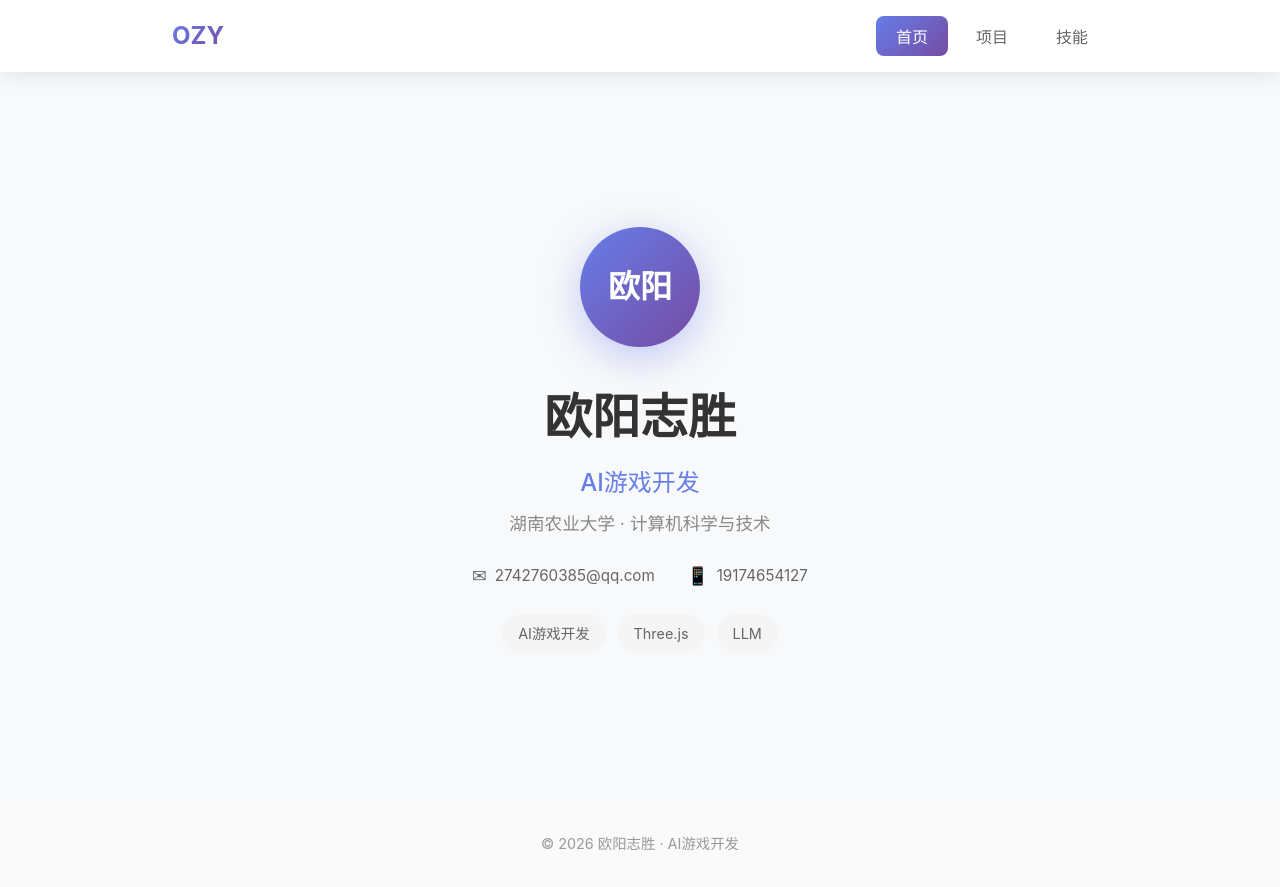
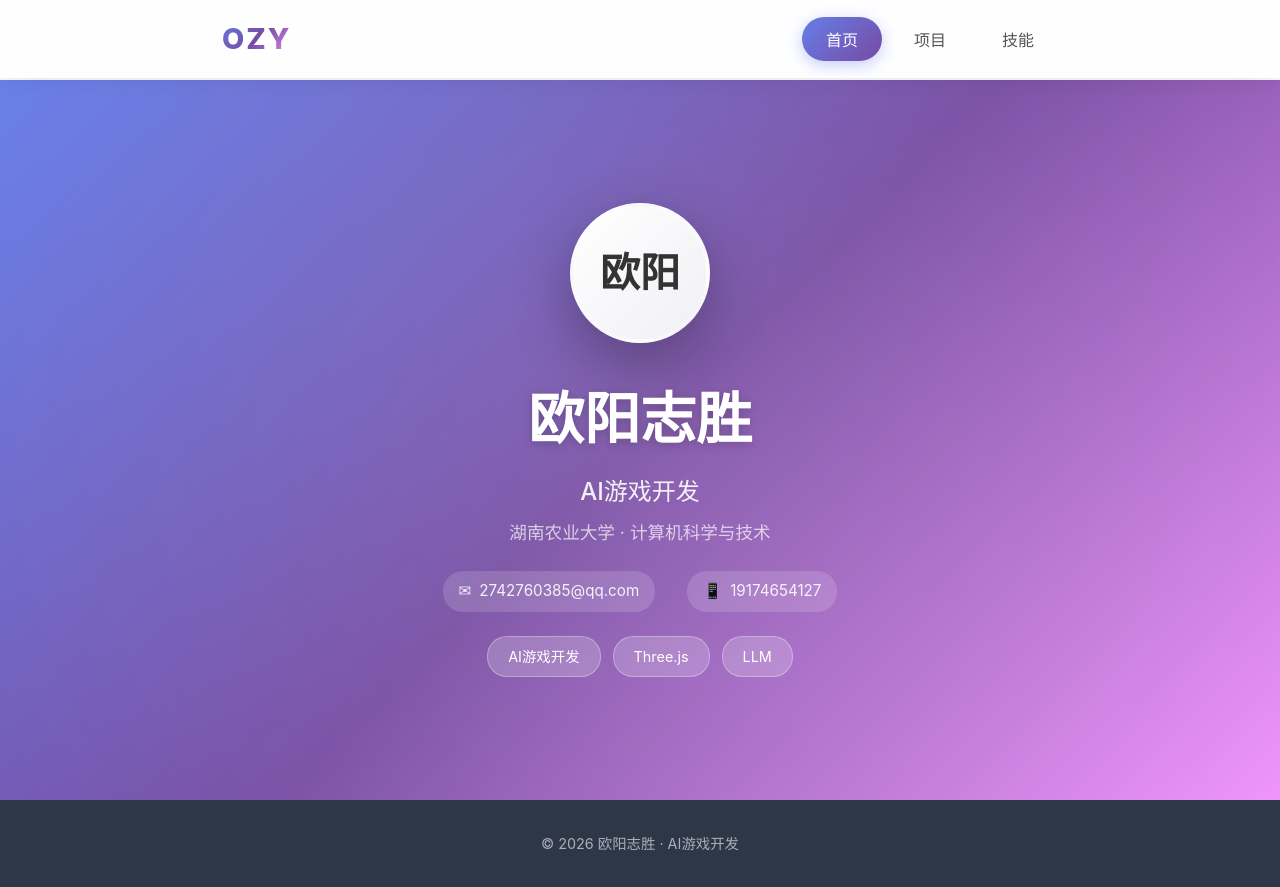
Before and after one commit to RosunOY/portfolio, a React (Vite) app: page / in a window 1280 px wide. Built offline with nearby package versions, Linux system fonts and the light colour scheme.

Commit message:
Update: 美化页面样式

```diff
--- a/src/App.css
+++ b/src/App.css
@@ -10,14 +10,14 @@
   top: 0;
   left: 0;
   right: 0;
-  background: rgba(255, 255, 255, 0.95);
-  backdrop-filter: blur(10px);
-  box-shadow: 0 2px 20px rgba(0, 0, 0, 0.1);
+  background: rgba(255, 255, 255, 0.85);
+  backdrop-filter: blur(20px);
+  box-shadow: 0 2px 20px rgba(0, 0, 0, 0.08);
   z-index: 100;
 }
 
 .nav-content {
-  max-width: 1000px;
+  max-width: 900px;
   margin: 0 auto;
   padding: 1rem 2rem;
   display: flex;
@@ -26,12 +26,13 @@
 }
 
 .logo {
-  font-size: 1.5rem;
-  font-weight: 700;
-  background: linear-gradient(135deg, #667eea 0%, #764ba2 100%);
+  font-size: 1.8rem;
+  font-weight: 800;
+  background: linear-gradient(135deg, #667eea 0%, #764ba2 50%, #f093fb 100%);
   -webkit-background-clip: text;
   -webkit-text-fill-color: transparent;
   background-clip: text;
+  letter-spacing: 2px;
 }
 
 .nav-links {
@@ -40,24 +41,26 @@
 }
 
 .nav-link {
-  padding: 0.5rem 1.25rem;
+  padding: 0.6rem 1.5rem;
   border: none;
   background: transparent;
   font-size: 1rem;
-  color: #666;
+  color: #555;
   cursor: pointer;
-  border-radius: 8px;
+  border-radius: 25px;
   transition: all 0.3s ease;
+  font-weight: 500;
 }
 
 .nav-link:hover {
-  background: #f5f5f5;
-  color: #333;
+  background: rgba(102, 126, 234, 0.1);
+  color: #667eea;
 }
 
 .nav-link.active {
   background: linear-gradient(135deg, #667eea 0%, #764ba2 100%);
   color: white;
+  box-shadow: 0 4px 15px rgba(102, 126, 234, 0.4);
 }
 
 /* Main */
@@ -73,45 +76,75 @@
   align-items: center;
   justify-content: center;
   padding: 2rem;
+  background: linear-gradient(135deg, #667eea 0%, #764ba2 50%, #f093fb 100%);
+  position: relative;
+  overflow: hidden;
+}
+
+.hero::before {
+  content: "";
+  position: absolute;
+  top: -50%;
+  left: -50%;
+  width: 200%;
+  height: 200%;
+  background: radial-gradient(
+    circle,
+    rgba(255, 255, 255, 0.1) 0%,
+    transparent 60%
+  );
+  animation: rotate 20s linear infinite;
+}
+
+@keyframes rotate {
+  from {
+    transform: rotate(0deg);
+  }
+  to {
+    transform: rotate(360deg);
+  }
 }
 
 .hero-content {
   text-align: center;
   max-width: 600px;
+  position: relative;
+  z-index: 1;
 }
 
 .avatar {
-  width: 120px;
-  height: 120px;
+  width: 140px;
+  height: 140px;
   margin: 0 auto 2rem;
   border-radius: 50%;
-  background: linear-gradient(135deg, #667eea 0%, #764ba2 100%);
+  background: linear-gradient(135deg, #fff 0%, #f0f0f5 100%);
   display: flex;
   align-items: center;
   justify-content: center;
-  font-size: 2rem;
-  color: white;
+  font-size: 2.5rem;
   font-weight: 600;
-  box-shadow: 0 10px 40px rgba(102, 126, 234, 0.4);
+  box-shadow: 0 20px 60px rgba(0, 0, 0, 0.3);
+  border: 4px solid rgba(255, 255, 255, 0.3);
 }
 
 .hero h1 {
-  font-size: 3rem;
-  font-weight: 700;
-  color: #333;
+  font-size: 3.5rem;
+  font-weight: 800;
+  color: white;
   margin-bottom: 0.5rem;
+  text-shadow: 0 2px 10px rgba(0, 0, 0, 0.2);
 }
 
 .title {
   font-size: 1.5rem;
-  color: #667eea;
+  color: rgba(255, 255, 255, 0.9);
   font-weight: 500;
   margin-bottom: 0.5rem;
 }
 
 .subtitle {
   font-size: 1.1rem;
-  color: #888;
+  color: rgba(255, 255, 255, 0.7);
   margin-bottom: 1.5rem;
 }
 
@@ -127,12 +160,17 @@
   display: flex;
   align-items: center;
   gap: 0.5rem;
-  color: #666;
+  color: rgba(255, 255, 255, 0.9);
   font-size: 0.95rem;
+  padding: 0.5rem 1rem;
+  background: rgba(255, 255, 255, 0.15);
+  border-radius: 20px;
+  transition: all 0.3s ease;
 }
 
-.contact-item .icon {
-  font-size: 1.1rem;
+.contact-item:hover {
+  background: rgba(255, 255, 255, 0.25);
+  transform: translateY(-2px);
 }
 
 .tags {
@@ -143,54 +181,60 @@
 }
 
 .tag {
-  padding: 0.5rem 1rem;
-  background: #f5f5f5;
+  padding: 0.5rem 1.25rem;
+  background: rgba(255, 255, 255, 0.2);
   border-radius: 20px;
   font-size: 0.9rem;
-  color: #666;
+  color: white;
+  border: 1px solid rgba(255, 255, 255, 0.3);
 }
 
 /* Projects */
 .projects {
   max-width: 900px;
   margin: 0 auto;
-  padding: 3rem 2rem;
+  padding: 4rem 2rem;
+  background: #f8f9fc;
 }
 
 .projects h2 {
-  font-size: 2rem;
+  font-size: 2.2rem;
   color: #333;
   margin-bottom: 1.5rem;
   text-align: center;
+  font-weight: 700;
 }
 
 .filter-bar {
   display: flex;
   justify-content: center;
   gap: 0.75rem;
-  margin-bottom: 2rem;
+  margin-bottom: 2.5rem;
 }
 
 .filter-btn {
-  padding: 0.5rem 1.25rem;
+  padding: 0.6rem 1.5rem;
   border: 2px solid #e0e0e0;
   background: white;
-  border-radius: 20px;
+  border-radius: 25px;
   font-size: 0.9rem;
   color: #666;
   cursor: pointer;
   transition: all 0.3s ease;
+  font-weight: 500;
 }
 
 .filter-btn:hover {
   border-color: #667eea;
   color: #667eea;
+  transform: translateY(-2px);
 }
 
 .filter-btn.active {
   background: linear-gradient(135deg, #667eea 0%, #764ba2 100%);
   border-color: transparent;
   color: white;
+  box-shadow: 0 4px 15px rgba(102, 126, 234, 0.3);
 }
 
 .project-list {
@@ -201,17 +245,17 @@
 
 .project-card {
   background: white;
-  border-radius: 16px;
-  padding: 1.5rem;
-  box-shadow: 0 4px 20px rgba(0, 0, 0, 0.08);
-  transition:
-    transform 0.3s ease,
-    box-shadow 0.3s ease;
+  border-radius: 20px;
+  padding: 1.75rem;
+  box-shadow: 0 4px 20px rgba(0, 0, 0, 0.06);
+  transition: all 0.3s ease;
+  border: 1px solid #f0f0f5;
 }
 
 .project-card:hover {
-  transform: translateY(-4px);
-  box-shadow: 0 8px 30px rgba(0, 0, 0, 0.12);
+  transform: translateY(-5px);
+  box-shadow: 0 12px 40px rgba(102, 126, 234, 0.15);
+  border-color: rgba(102, 126, 234, 0.2);
 }
 
 .project-header {
@@ -224,21 +268,23 @@
 }
 
 .project-header h3 {
-  font-size: 1.25rem;
+  font-size: 1.3rem;
   color: #333;
+  font-weight: 600;
 }
 
 .highlight {
-  padding: 0.25rem 0.75rem;
+  padding: 0.35rem 1rem;
   background: linear-gradient(135deg, #667eea 0%, #764ba2 100%);
   color: white;
-  border-radius: 12px;
+  border-radius: 15px;
   font-size: 0.8rem;
+  font-weight: 500;
 }
 
 .project-desc {
   color: #666;
-  line-height: 1.6;
+  line-height: 1.7;
   margin-bottom: 1rem;
 }
 
@@ -249,25 +295,28 @@
 }
 
 .tech-tag {
-  padding: 0.35rem 0.75rem;
-  background: #f0f0f5;
-  border-radius: 6px;
+  padding: 0.35rem 0.85rem;
+  background: linear-gradient(135deg, #f5f7fa 0%, #e8ecf1 100%);
+  border-radius: 8px;
   font-size: 0.85rem;
   color: #667eea;
+  font-weight: 500;
 }
 
 /* Skills */
 .skills {
   max-width: 900px;
   margin: 0 auto;
-  padding: 3rem 2rem;
+  padding: 4rem 2rem;
+  background: linear-gradient(180deg, #f8f9fc 0%, #fff 100%);
 }
 
 .skills h2 {
-  font-size: 2rem;
+  font-size: 2.2rem;
   color: #333;
-  margin-bottom: 2rem;
+  margin-bottom: 2.5rem;
   text-align: center;
+  font-weight: 700;
 }
 
 .skills-grid {
@@ -278,9 +327,16 @@
 
 .skill-card {
   background: white;
-  border-radius: 16px;
-  padding: 1.5rem;
-  box-shadow: 0 4px 20px rgba(0, 0, 0, 0.08);
+  border-radius: 20px;
+  padding: 1.75rem;
+  box-shadow: 0 4px 20px rgba(0, 0, 0, 0.06);
+  transition: all 0.3s ease;
+  border: 1px solid #f0f0f5;
+}
+
+.skill-card:hover {
+  transform: translateY(-5px);
+  box-shadow: 0 12px 40px rgba(102, 126, 234, 0.15);
 }
 
 .skill-card h3 {
@@ -288,7 +344,8 @@
   color: #667eea;
   margin-bottom: 1rem;
   padding-bottom: 0.75rem;
-  border-bottom: 2px solid #f0f0f5;
+  border-bottom: 2px solid linear-gradient(90deg, #667eea, #764ba2);
+  font-weight: 600;
 }
 
 .skill-items {
@@ -298,11 +355,12 @@
 }
 
 .skill-item {
-  padding: 0.4rem 0.8rem;
-  background: #f5f5f5;
-  border-radius: 8px;
-  font-size: 0.9rem;
-  color: #555;
+  padding: 0.45rem 0.9rem;
+  background: linear-gradient(135deg, #667eea 0%, #764ba2 100%);
+  border-radius: 20px;
+  font-size: 0.85rem;
+  color: white;
+  font-weight: 500;
 }
 
 /* Footer */
@@ -311,26 +369,29 @@
   padding: 2rem;
   color: #999;
   font-size: 0.9rem;
-  background: #fafafa;
+  background: #2d3748;
+  color: rgba(255, 255, 255, 0.6);
 }
 
 /* Responsive */
 @media (max-width: 600px) {
   .nav-content {
     padding: 1rem;
+    flex-direction: column;
+    gap: 1rem;
   }
 
   .logo {
-    font-size: 1.25rem;
+    font-size: 1.5rem;
   }
 
   .nav-link {
-    padding: 0.4rem 0.75rem;
+    padding: 0.5rem 1rem;
     font-size: 0.9rem;
   }
 
   .hero h1 {
-    font-size: 2rem;
+    font-size: 2.5rem;
   }
 
   .title {
@@ -341,4 +402,9 @@
     flex-direction: column;
     gap: 0.75rem;
   }
+
+  .projects h2,
+  .skills h2 {
+    font-size: 1.8rem;
+  }
 }
```
Also changed, not shown: 5 other files (tests, documents, lock files or other folders).
